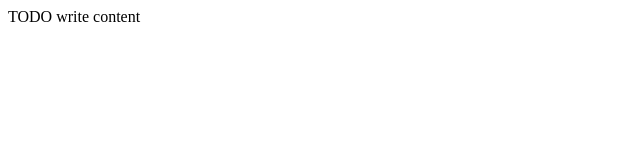
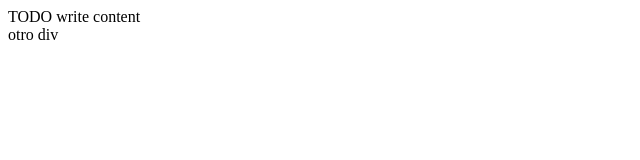
Before and after one commit to felixx8/primerRepo, a plain HTML site: page public_html/index.html in a window 1280 px wide. Shown: the full height of the page, 0-640 px from the left. Drawn offline with Linux system fonts and the light colour scheme.

Commit message:
añadido div

```diff
--- a/public_html/index.html
+++ b/public_html/index.html
@@ -12,5 +12,6 @@ and open the template in the editor.
     </head>
     <body>
         <div>TODO write content</div>
+        <div>otro div</div>
     </body>
 </html>
```
